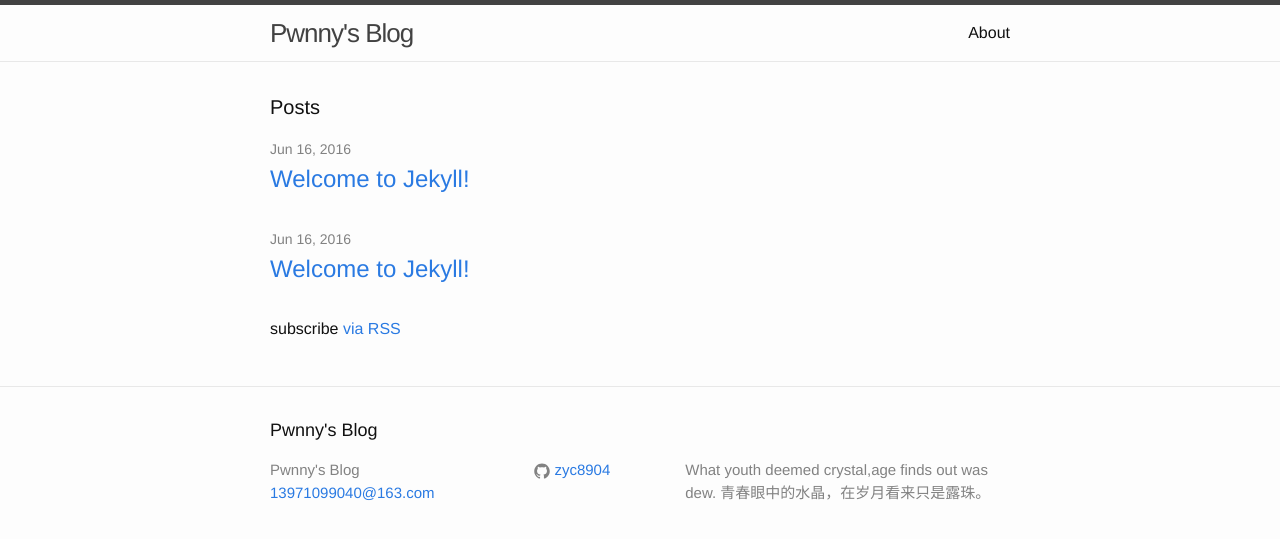
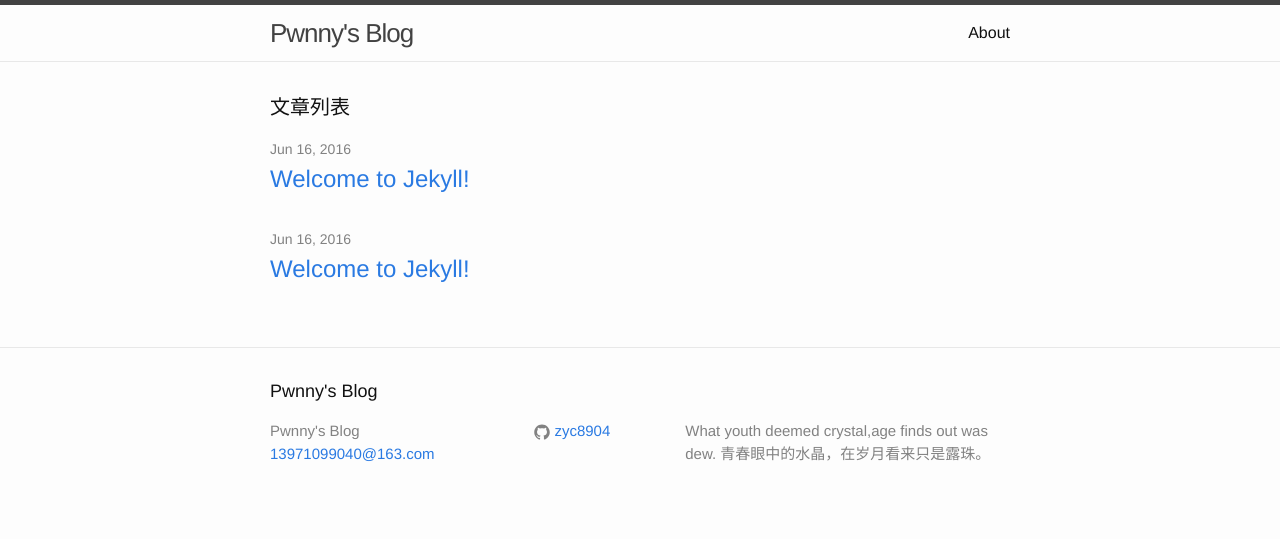
Before and after one commit to zyc8904/zyc8904.github.io, a Jekyll site: the page built from index.html, in a window 1280 px wide. Shown: the top 539 px of the page. Built offline with Jekyll 4.4.1, drawn with Linux system fonts in a browser that asks for light colours.

Commit message:
修改post标题为文章

```diff
--- a/index.html
+++ b/index.html
@@ -4,7 +4,7 @@ layout: default
 
 <div class="home">
 
-  <h1 class="page-heading">Posts</h1>
+  <h1 class="page-heading">文章列表</h1>
 
   <ul class="post-list">
     {% for post in site.posts %}
@@ -18,6 +18,4 @@ layout: default
     {% endfor %}
   </ul>
 
-  <p class="rss-subscribe">subscribe <a href="{{ "/feed.xml" | prepend: site.baseurl }}">via RSS</a></p>
-
 </div>
```
